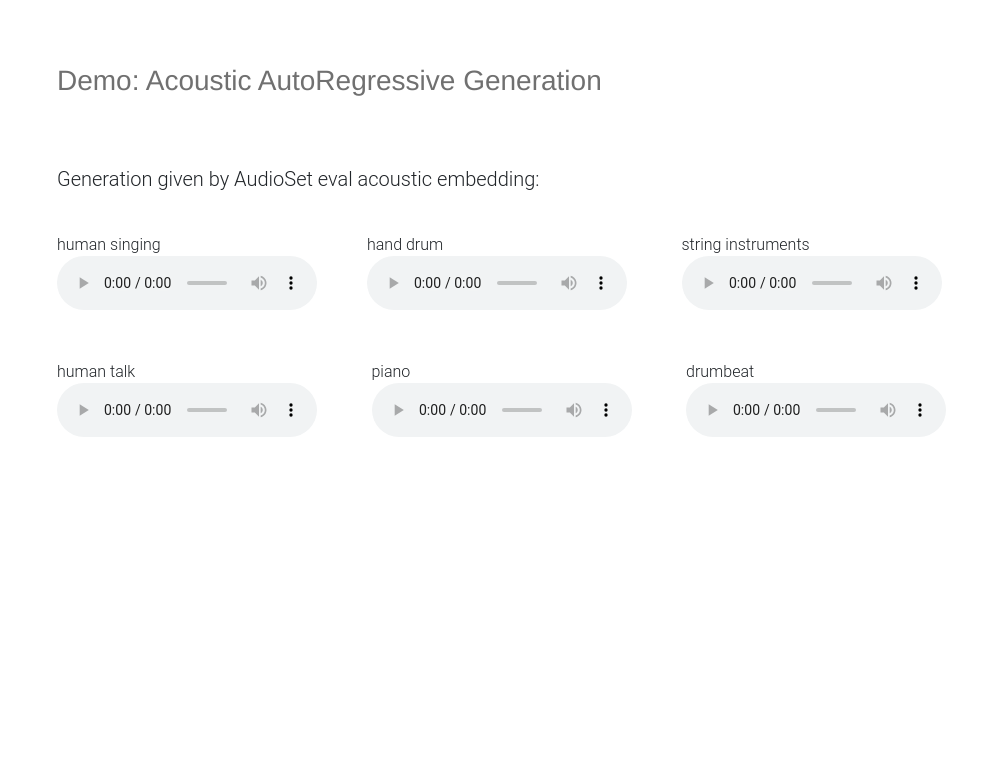
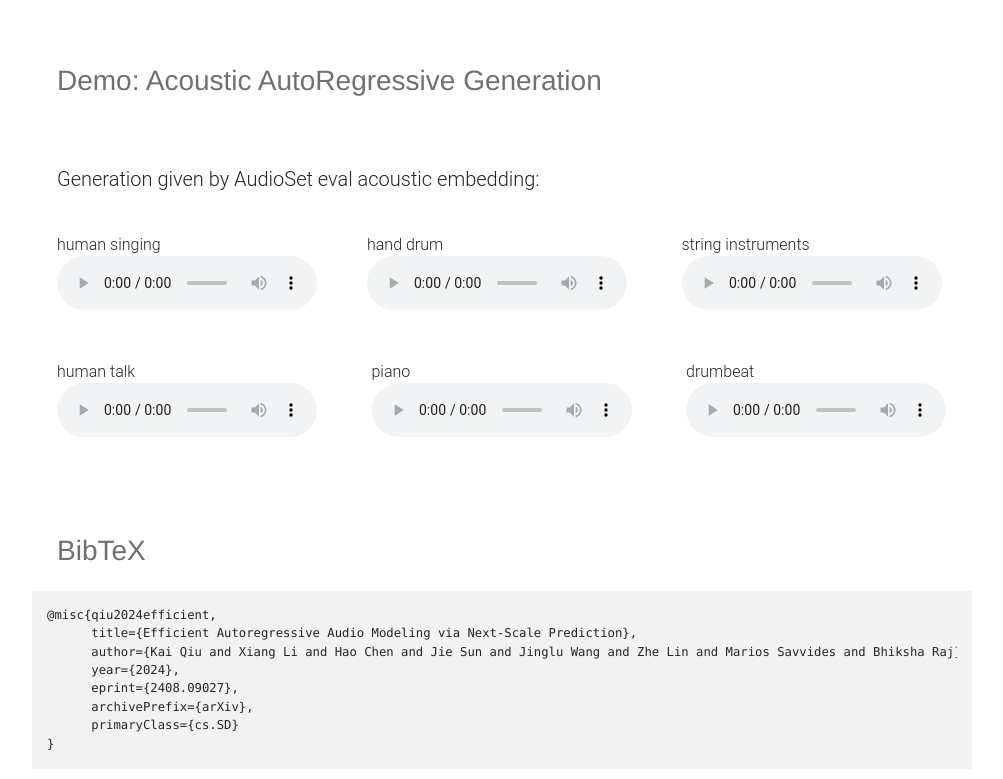
Before and after one commit to qiuk2/qiuk2.github.io, a plain HTML site: page demo.html in a window 1280 px wide. Shown: the part 2006-2785 px from the top of the page, without its empty margins (138-1141 px from the left). Before the commit the page ends 2490 px from the top, so only its background shows below. Drawn offline with Linux system fonts and the light colour scheme; some packages are replaced by stand-ins of ours; a script that the page names is missing.

Commit message:
init code

```diff
--- a/demo.html
+++ b/demo.html
@@ -282,4 +282,26 @@
   </div>
 </div>
 
+
+
+
+<div class="white_section_nerf">
+  <div class="w-container">
+  <h2 class="grey-heading_nerf">BibTeX</h2>
+  <div class="grey_container w-container">
+    <div class="bibtex">
+     <pre><code>@misc{qiu2024efficient,
+      title={Efficient Autoregressive Audio Modeling via Next-Scale Prediction},
+      author={Kai Qiu and Xiang Li and Hao Chen and Jie Sun and Jinglu Wang and Zhe Lin and Marios Savvides and Bhiksha Raj},
+      year={2024},
+      eprint={2408.09027},
+      archivePrefix={arXiv},
+      primaryClass={cs.SD}
+}</code></pre>
+    </div>
+    </div>
+    </div>
+    </div>
+
+
 </body></html>
```
